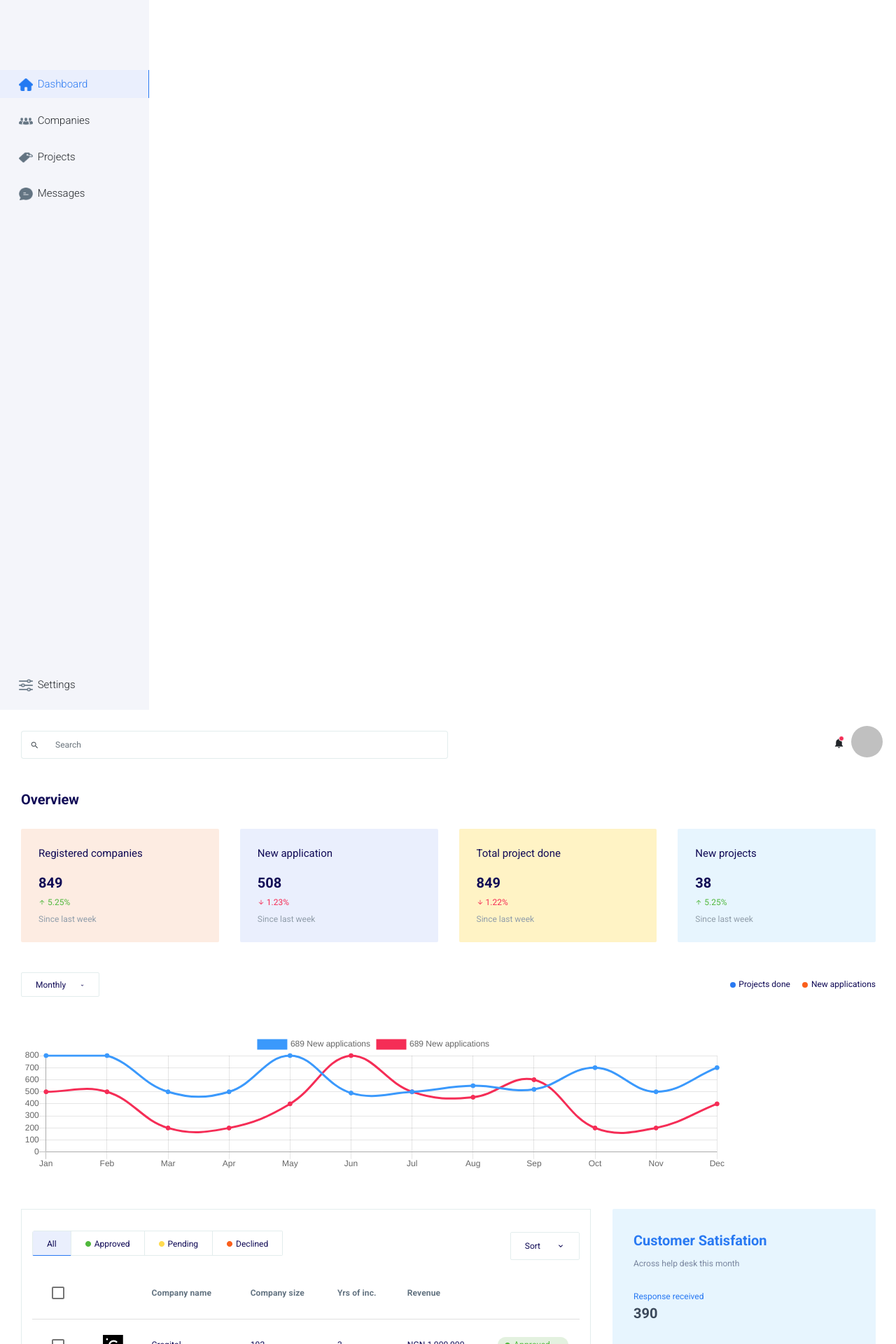
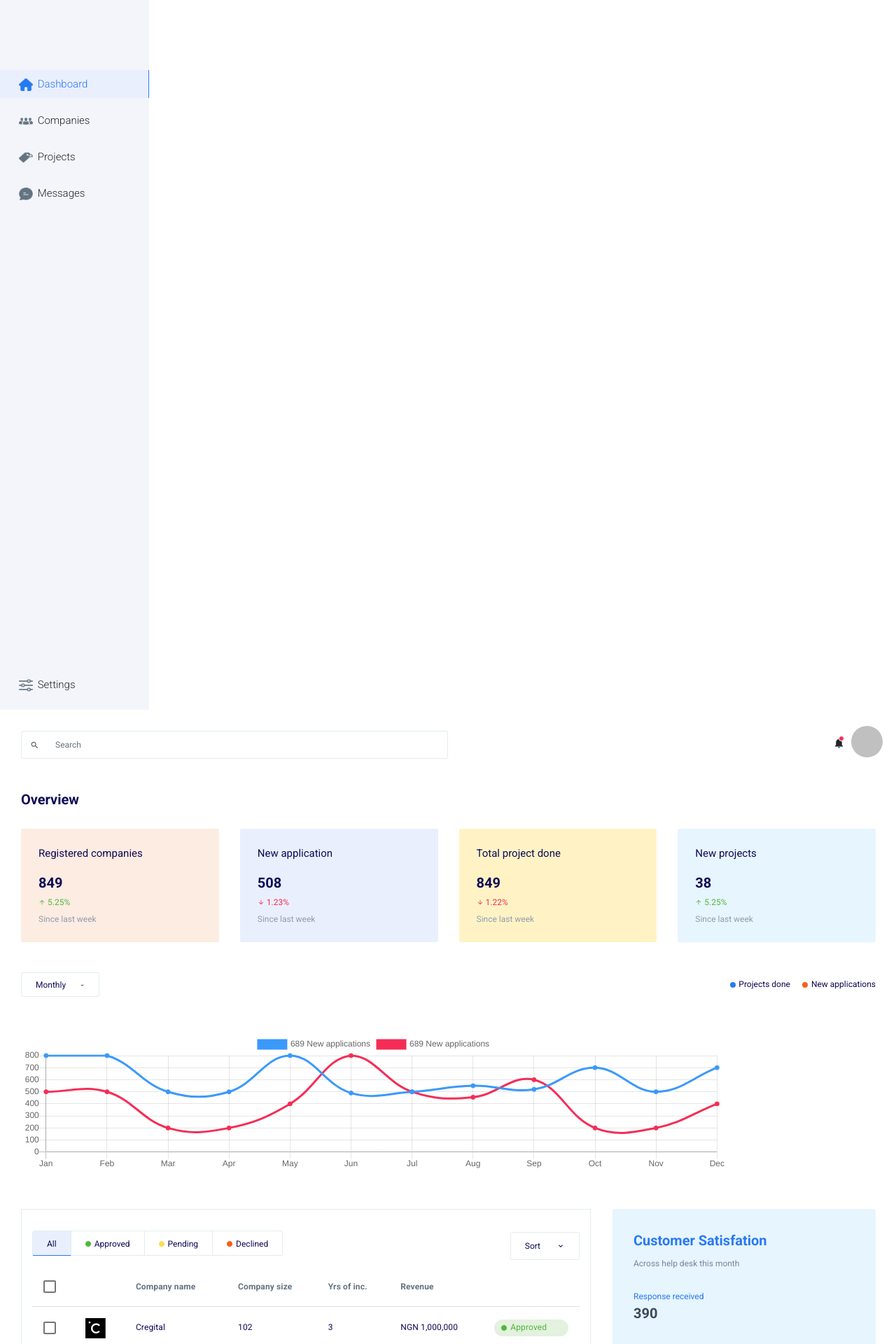
Before and after one commit to silentDev28/avro-test, a React (Create React App) app: page / in a window 1280 px wide. Shown: the top 1920 px of the page at 70% size. Built offline with nearby package versions, Linux system fonts and the light colour scheme.

Commit message:
update checkbox width

```diff
--- a/src/components/table_and_customer_and_message/table.css
+++ b/src/components/table_and_customer_and_message/table.css
@@ -164,9 +164,13 @@
 }
 .checkbox__icon {
   font-size: 15px !important;
+  width: 15px !important;
+  height: 15px !important;
 }
 .PrivateSwitchBase-input-5 {
   font-size: 15px !important;
+  width: 15px !important;
+  height: 15px !important;
 }
 .table__sort {
   float: right;
```
Also changed, not shown: 1 other file (tests, documents, lock files or other folders).
